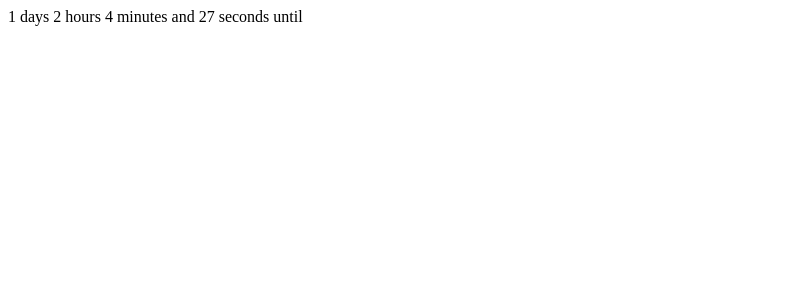
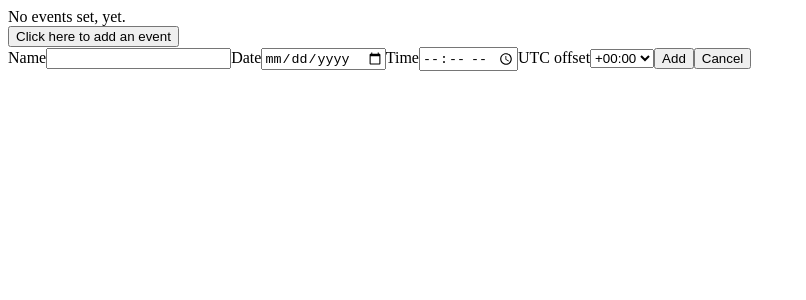
Before and after one commit to 4ndrs/timezoned-events, a Next.js app: page / in a window 1280 px wide. Both pictures are taken after a click on the button "Click here to add an event". Shown: the top 300 px of the page, without its empty margins (0-806 px from the left). Built offline with nearby package versions, Linux system fonts and the light colour scheme.

Commit message:
Add initial AddEventDialog component

```diff
--- /dev/null
+++ b/components/addEventDialog.tsx
@@ -0,0 +1,58 @@
+import { createPortal } from "react-dom";
+import { useForm, type SubmitHandler } from "react-hook-form";
+
+import { UTC_OFFSETS, LOCAL_OFFSET, type UTCOffset } from "@/lib/offsets";
+
+import type { TimezonedEvent } from "@/interfaces";
+
+type Props = { open: boolean; onClose: (event?: TimezonedEvent) => void };
+type Inputs = { name: string; date: string; time: string; offset: UTCOffset };
+
+const AddEventDialog = ({ open, onClose }: Props) => {
+  const { register, handleSubmit } = useForm<Inputs>();
+
+  const onSubmit: SubmitHandler<Inputs> = (data) => {
+    const event: TimezonedEvent = {
+      name: data.name,
+      date: data.date + "T" + data.time,
+      utcOffset: data.offset,
+    };
+
+    onClose(event);
+  };
+
+  const content = (
+    <div className="dialog">
+      <form onSubmit={handleSubmit(onSubmit)}>
+        <label>Name</label>
+        <input {...register("name")} />
+
+        <label>Date</label>
+        <input type="date" {...register("date")} />
+
+        <label>Time</label>
+        <input type="time" {...register("time")} />
+
+        <label>UTC offset</label>
+        <select defaultValue={LOCAL_OFFSET} {...register("offset")}>
+          {UTC_OFFSETS.map((offset) => (
+            <option key={offset}>{offset}</option>
+          ))}
+        </select>
+
+        <button type="submit">Add</button>
+        <button type="button" onClick={() => onClose()}>
+          Cancel
+        </button>
+      </form>
+    </div>
+  );
+
+  if (open && typeof window === "object") {
+    return createPortal(content, document.body);
+  }
+
+  return null;
+};
+
+export default AddEventDialog;
--- a/components/eventManager.tsx
+++ b/components/eventManager.tsx
@@ -1,21 +1,33 @@
+import { useState } from "react";
 import { useEvents } from "@/context";
+
 import TimeVisualizer from "./timeVisualizer";
+import AddEventDialog from "./addEventDialog";
+import { TimezonedEvent } from "@/interfaces";
 
 const EventManager = () => {
+  const [showAddDialog, setShowAddDialog] = useState(false);
+
   const { state: events, dispatch } = useEvents();
 
-  const handleClick = () => {
-    const date = "2023-03-28T13:55:31";
-    const event = { name: "test", utcOffset: "+02:00" as const, date };
+  const handleCloseAddDialog = (event?: TimezonedEvent) => {
+    if (event) {
+      dispatch({ type: "add", payload: event });
+    }
 
-    dispatch({ type: "add", payload: event });
+    setShowAddDialog(false);
   };
 
   if (events.length < 1) {
     return (
       <>
+        <AddEventDialog open={showAddDialog} onClose={handleCloseAddDialog} />
+
         <div>No events set, yet.</div>
-        <button onClick={handleClick}>Click here to add an event</button>
+
+        <button onClick={() => setShowAddDialog(true)}>
+          Click here to add an event
+        </button>
       </>
     );
   }
--- a/lib/offsets.ts
+++ b/lib/offsets.ts
@@ -71,4 +71,4 @@ const exportedForTesting = {
 
 export type UTCOffset = typeof UTC_OFFSETS[number];
 
-export { exportedForTesting };
+export { exportedForTesting, UTC_OFFSETS, LOCAL_OFFSET };
--- a/package.json
+++ b/package.json
@@ -18,6 +18,7 @@
     "next": "13.2.4",
     "react": "18.2.0",
     "react-dom": "18.2.0",
+    "react-hook-form": "^7.43.8",
     "typescript": "5.0.2"
   },
   "devDependencies": {
```
Also changed, not shown: 1 other file (tests, documents, lock files or other folders).
